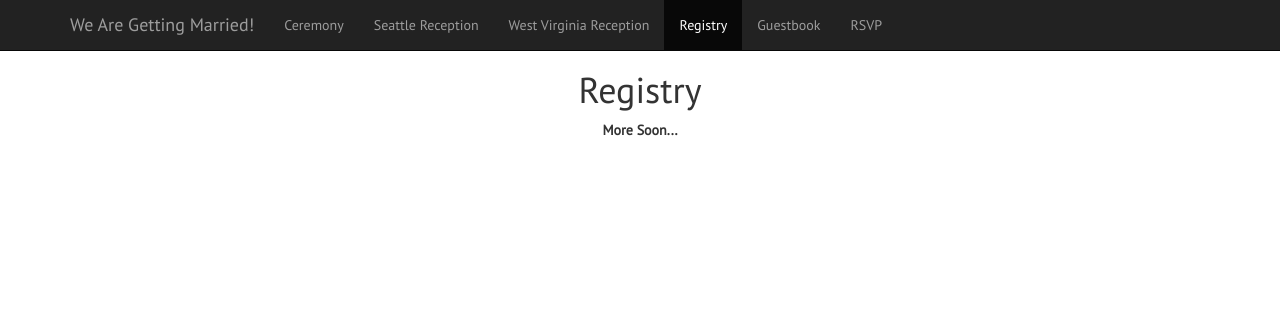
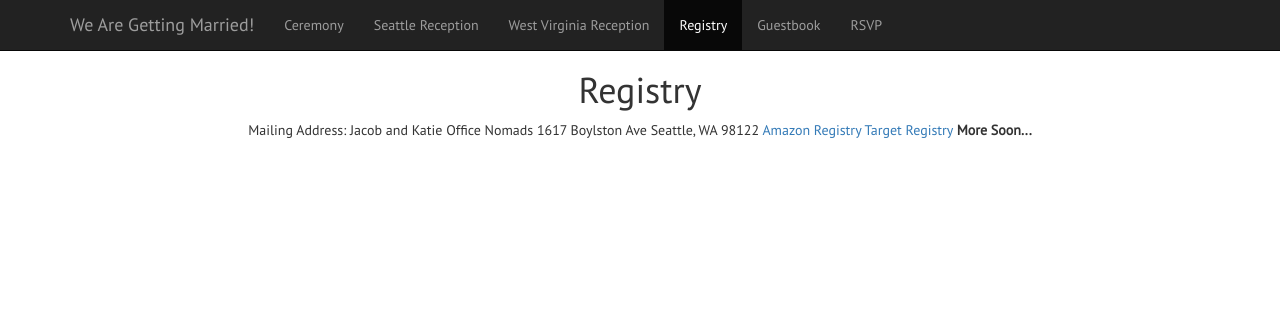
Before and after one commit to jsayles/wedding, a Django app: page /registry/ in a window 1280 px wide. Shown: the top 311 px of the page. Run offline with Django 3.2, Linux system fonts and the light colour scheme; parts of the project's set-up code (start-up, migrations or seed data) failed here and were passed over; some libraries are stand-ins or nearby versions.

Commit message:
added links

```diff
--- a/wedding/templates/reception.html
+++ b/wedding/templates/reception.html
@@ -5,5 +5,7 @@
 <h2>Saturday, September 5th, 2015</h2>
 <h2>7PM</h2>
 
+<a href="https://www.facebook.com/events/791492707593674/">Facebook Event</a>
+
 <strong>More Soon...</strong>
 {% endblock %}
--- a/wedding/templates/registry.html
+++ b/wedding/templates/registry.html
@@ -3,5 +3,15 @@
 {% block content %}
 <h1>Registry</h1>
 
+Mailing Address:
+Jacob and Katie
+Office Nomads
+1617 Boylston Ave
+Seattle, WA 98122
+
+<a href="http://www.amazon.com/registry/wedding/2KCPZN351QGD8">Amazon Registry</a>
+
+<a href="https://www-secure.target.com/gift-registry/registry/V9fPZ73tKp4au-rP42PbPA">Target Registry</a>
+
 <strong>More Soon...</strong>
 {% endblock %}
```
